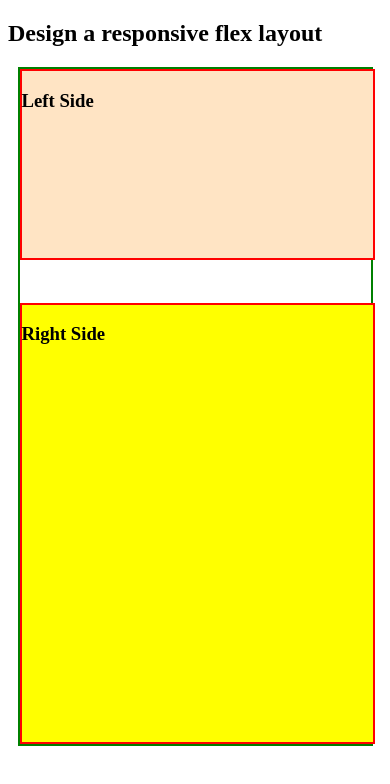
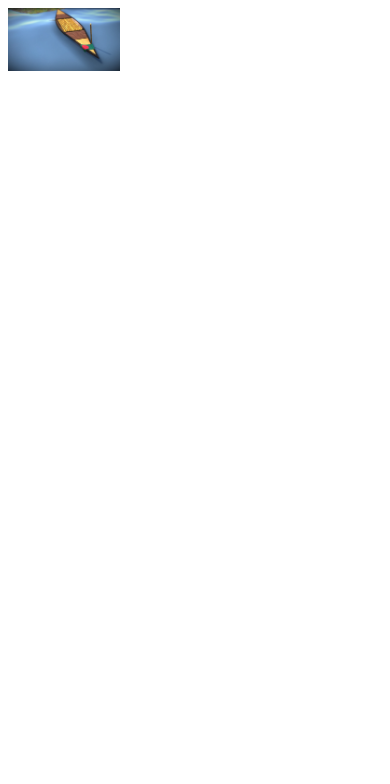
Before and after one commit to jahidhasan6676/flex-grid-practice, a plain HTML site: page index.html in a window 390 px wide. Drawn offline with Linux system fonts and the light colour scheme.

Commit message:
added the media query design

```diff
--- a/index.html
+++ b/index.html
@@ -5,19 +5,12 @@
     <meta name="viewport" content="width=device-width, initial-scale=1.0">
     <title>Flex and grid practice</title>
     <link rel="stylesheet" href="./styles/style.css">
+
 </head>
 <body>
-    <h2>Design a responsive flex layout</h2>
-
-    <section class="flex-container">
-
-        <div class="flex-right">
-            <h3>Right Side</h3>
-        </div>
-        <div class="flex-left">
-            <h3>Left Side</h3>
-        </div>
-    </section>
+    <div class="nowka">
+        <img src="./images/big nowka.jpeg">
+    </div>
 
 </body>
 </html>
--- a/styles/style.css
+++ b/styles/style.css
@@ -1,37 +1,37 @@
-.flex-container{
-    width:90vw;
-    height:80vh;
-    border:2px solid green;
-    margin:0 auto;
-    display:flex;
-    gap:10vw;
+.nowka{
+    width:100%;
+    height:700px;
+}
+.nowka img{
+    width:100%;
+    height:100%;
 }
 
-.flex-right{
-    width:50vw;
+
+/* andriond phone */
+@media screen and (max-width:567px) {
+    .nowka{
+        width:30%;
+        height:30%;
+    }
+    .nowka img{
+        width:100%;
     height:100%;
-    background-color:yellow;
-    border:2px solid red;
-}
-.flex-left{
-    width:30vw;
-    height:100%;
-    background-color:bisque;
-    border:2px solid red;
+    }
 }
 
-@media screen and (max-width:576px) {
-    .flex-container{
-        flex-direction: column-reverse;
-        gap:5vh;
-    }
-    .flex-left{
-        width:90vw;
-        height:30%;
-
-    }
-    .flex-right{
-        width:90vw;
-        height:70%;
+/* tab user */
+@media screen and (min-width:576px) and (max-width:900px) {
+    .nowka{
+        width:60%;
+        height:60%;
     }
 }
+/* desktop */
+@media screen and (min-width:900px) and (max-width:1100px) {
+  .nowka{
+    width:80%;
+    height:80%;
+  }
+
+}
```
Also changed, not shown: images/big nowka.jpeg (added), images/nowka.jpg (added).
